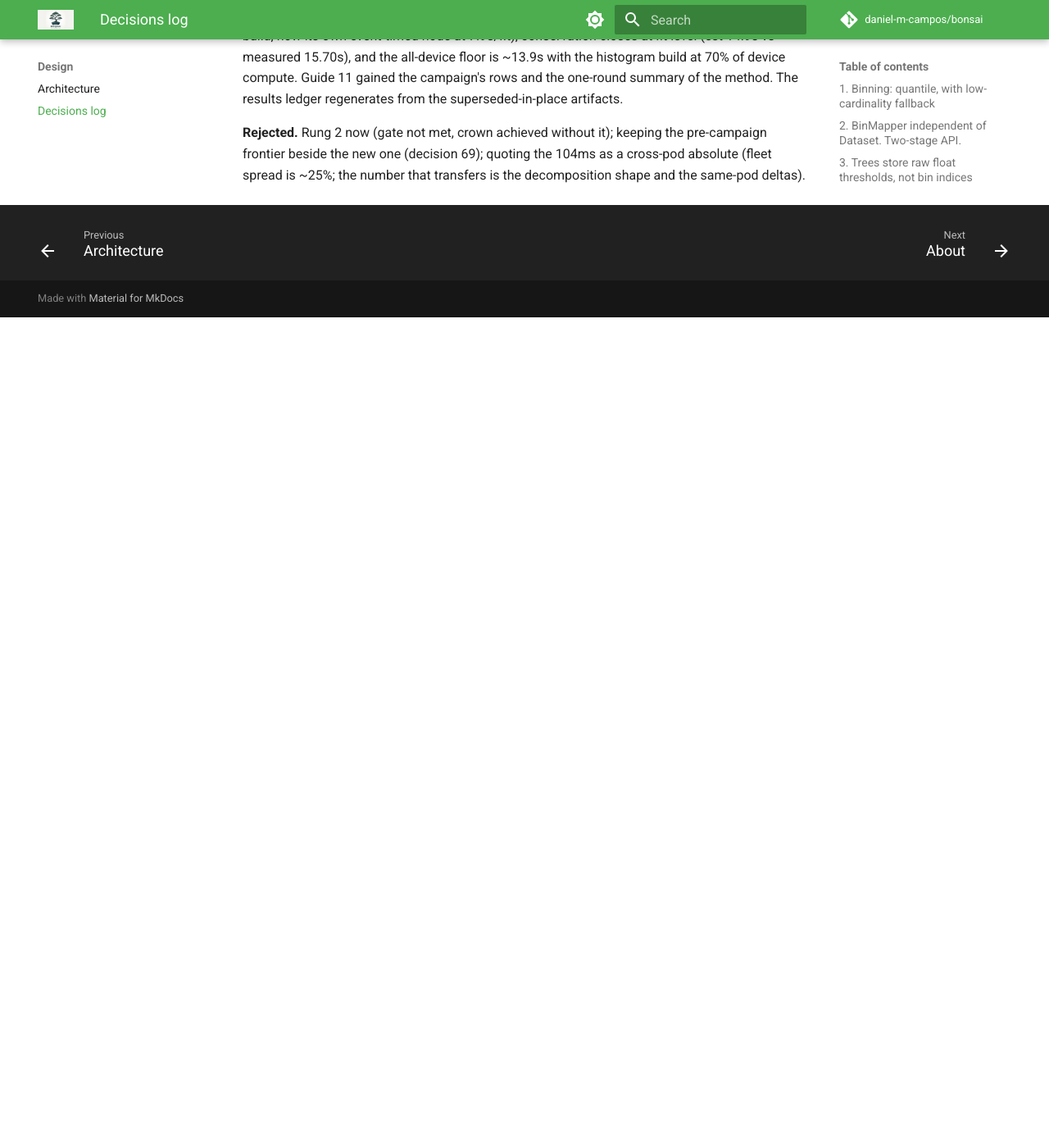
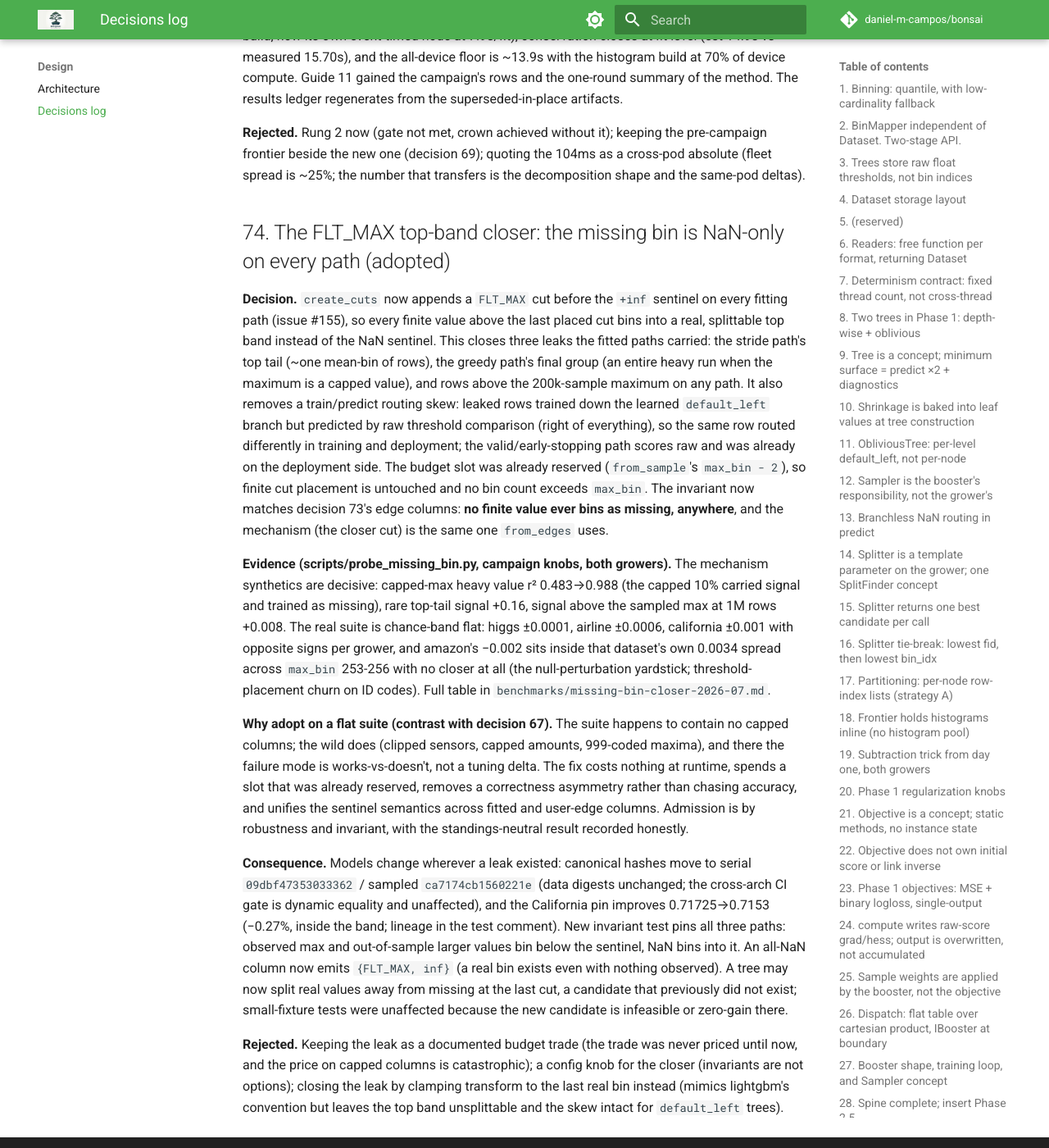
Before and after one commit to daniel-m-campos/bonsai, an MkDocs documentation site: the page built from docs/decisions.md, in a window 1280 px wide and 1400 px high, scrolled down 49378 px. Shown: the whole window at 82% size. Built offline with MkDocs 1.6.1 and Material for MkDocs 9.7.7, drawn with Linux system fonts in a browser that asks for light colours; comment, search, counter and statistics services are not loaded; before the commit the page ends 49765 px from its top, so only the background shows below that.

Commit message:
fix(bin_mapper): the missing bin is NaN-only on every path (decision 74)
Adopts the issue-155 closer: create_cuts appends FLT_MAX before the inf
sentinel on all three fitting paths, so finite values above the last
cut (stride top tail, a capped column's heavy maximum, rows beyond the
200k bin sample) get a real splittable bin instead of training as
missing. Removes the train/predict routing skew for those rows and
unifies the invariant with decision 73's edge columns.

Evidence in benchmarks/missing-bin-closer-2026-07.md: capped-max
synthetic r2 0.483 to 0.988, rare-tail +0.16, sample-cap +0.008; real
suite chance-band flat with amazon's -0.002 inside its own 0.0034
max_bin null-perturbation spread. Budget slot was already reserved, so
no bin count grows past max_bin.

Baselines: canonical hashes serial 09dbf47353033362 / sampled
ca7174cb1560221e (data digests unchanged; cross-arch gate is dynamic
equality); California pin 0.71725 to 0.7153 (-0.27%, in-band, lineage
in the test comment). New invariant test pins all three paths.

Claude-Session: https://claude.ai/code/session_01SfgWZ7ftZV7aJJh87NXR72

```diff
--- a/docs/decisions.md
+++ b/docs/decisions.md
@@ -987,3 +987,15 @@ That reframed the question from kernel speed to the whole **accuracy-vs-time fro
 **Consequence.** `scripts/dag_model.py` and doc 16 were refreshed from this pod's profiled cells: the old `find 7.62s` node is retired (the find kernel is 0.13s; the weight was always the histogram build, now its own event-timed node at 7.9s/fit), conservation closes at fit level (est 14.9s vs measured 15.70s), and the all-device floor is ~13.9s with the histogram build at 70% of device compute. Guide 11 gained the campaign's rows and the one-round summary of the method. The results ledger regenerates from the superseded-in-place artifacts.
 
 **Rejected.** Rung 2 now (gate not met, crown achieved without it); keeping the pre-campaign frontier beside the new one (decision 69); quoting the 104ms as a cross-pod absolute (fleet spread is ~25%; the number that transfers is the decomposition shape and the same-pod deltas).
+
+## 74. The FLT_MAX top-band closer: the missing bin is NaN-only on every path (adopted)
+
+**Decision.** `create_cuts` now appends a `FLT_MAX` cut before the `+inf` sentinel on every fitting path (issue #155), so every finite value above the last placed cut bins into a real, splittable top band instead of the NaN sentinel. This closes three leaks the fitted paths carried: the stride path's top tail (~one mean-bin of rows), the greedy path's final group (an entire heavy run when the maximum is a capped value), and rows above the 200k-sample maximum on any path. It also removes a train/predict routing skew: leaked rows trained down the learned `default_left` branch but predicted by raw threshold comparison (right of everything), so the same row routed differently in training and deployment; the valid/early-stopping path scores raw and was already on the deployment side. The budget slot was already reserved (`from_sample`'s `max_bin - 2`), so finite cut placement is untouched and no bin count exceeds `max_bin`. The invariant now matches decision 73's edge columns: **no finite value ever bins as missing, anywhere**, and the mechanism (the closer cut) is the same one `from_edges` uses.
+
+**Evidence (scripts/probe_missing_bin.py, campaign knobs, both growers).** The mechanism synthetics are decisive: capped-max heavy value r² 0.483→0.988 (the capped 10% carried signal and trained as missing), rare top-tail signal +0.16, signal above the sampled max at 1M rows +0.008. The real suite is chance-band flat: higgs ±0.0001, airline ±0.0006, california ±0.001 with opposite signs per grower, and amazon's −0.002 sits inside that dataset's own 0.0034 spread across `max_bin` 253-256 with no closer at all (the null-perturbation yardstick; threshold-placement churn on ID codes). Full table in `benchmarks/missing-bin-closer-2026-07.md`.
+
+**Why adopt on a flat suite (contrast with decision 67).** The suite happens to contain no capped columns; the wild does (clipped sensors, capped amounts, 999-coded maxima), and there the failure mode is works-vs-doesn't, not a tuning delta. The fix costs nothing at runtime, spends a slot that was already reserved, removes a correctness asymmetry rather than chasing accuracy, and unifies the sentinel semantics across fitted and user-edge columns. Admission is by robustness and invariant, with the standings-neutral result recorded honestly.
+
+**Consequence.** Models change wherever a leak existed: canonical hashes move to serial `09dbf47353033362` / sampled `ca7174cb1560221e` (data digests unchanged; the cross-arch CI gate is dynamic equality and unaffected), and the California pin improves 0.71725→0.7153 (−0.27%, inside the band; lineage in the test comment). New invariant test pins all three paths: observed max and out-of-sample larger values bin below the sentinel, NaN bins into it. An all-NaN column now emits `{FLT_MAX, inf}` (a real bin exists even with nothing observed). A tree may now split real values away from missing at the last cut, a candidate that previously did not exist; small-fixture tests were unaffected because the new candidate is infeasible or zero-gain there.
+
+**Rejected.** Keeping the leak as a documented budget trade (the trade was never priced until now, and the price on capped columns is catastrophic); a config knob for the closer (invariants are not options); closing the leak by clamping transform to the last real bin instead (mimics lightgbm's convention but leaves the top band unsplittable and the skew intact for `default_left` trees).
```
Also changed, not shown: CHANGELOG.md (+5 -0 lines), benchmarks/missing-bin-closer-2026-07.md (added, +33 -0 lines), 3 other files.
